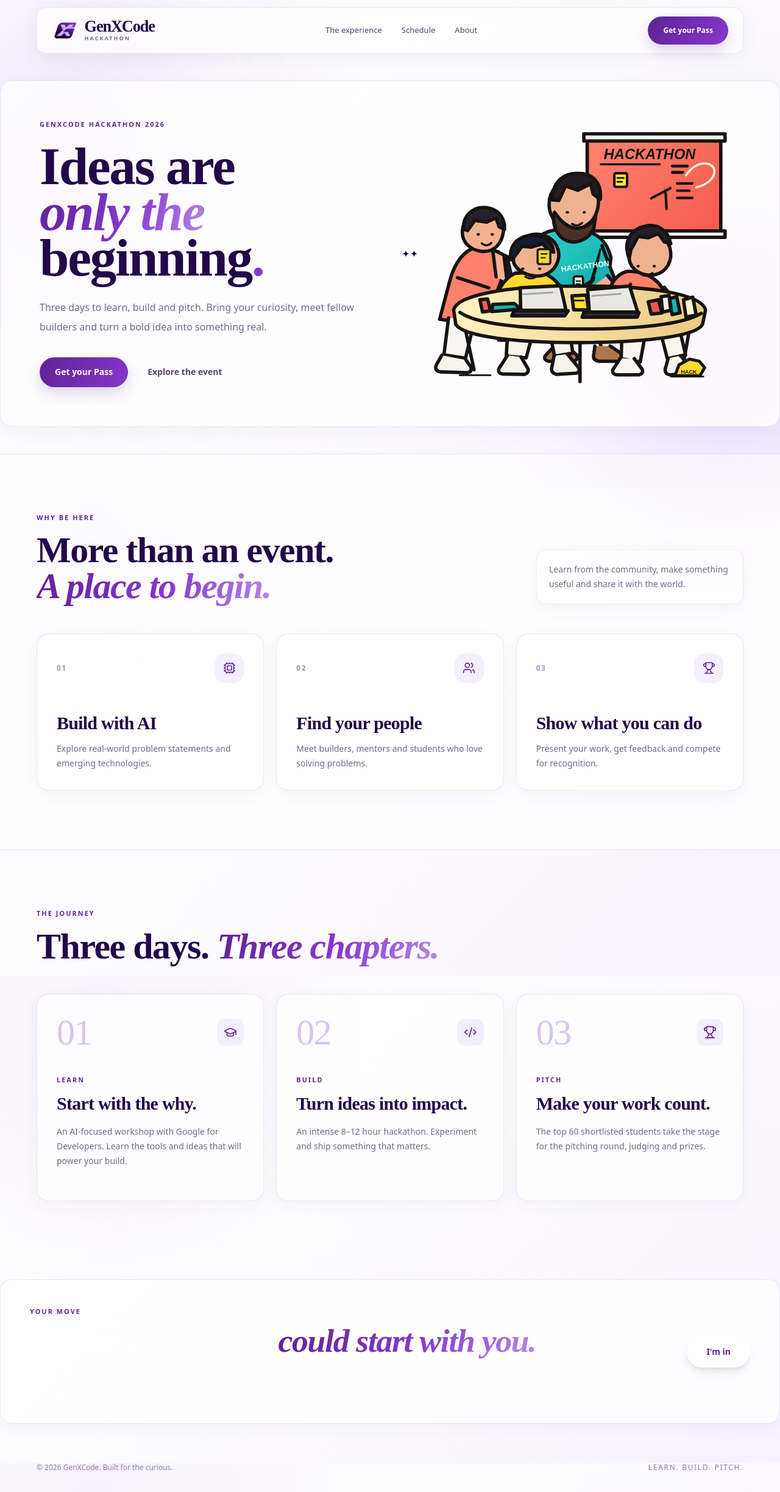
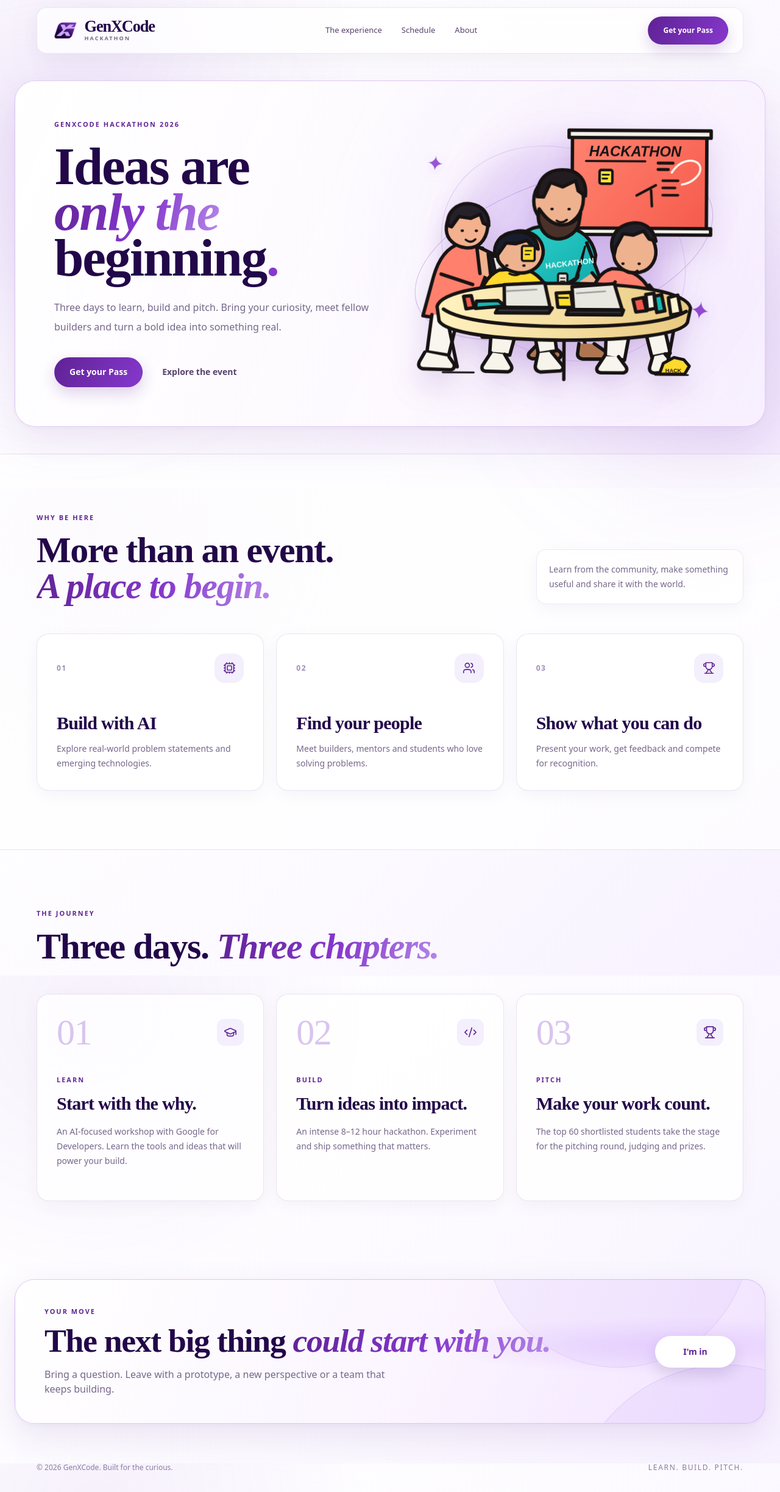
Before and after one commit to veds-2246/GXC-Hackathon, a Next.js app: page / in a window 1280 px wide. Shown: the whole page at 61% size. Built offline with nearby package versions, Linux system fonts and the light colour scheme; a web font is replaced by a local one.

Commit message:
Style floating hero art and restore readable lavender CTA panel

```diff
--- a/app/globals.css
+++ b/app/globals.css
@@ -552,3 +552,223 @@
     transform: none;
   }
 }
+
+/* =========================================
+   LANDING HERO — TWO-COLUMN EDITORIAL CARD
+========================================= */
+
+.hero-shell {
+  width: min(1440px, calc(100% - 48px));
+  margin-inline: auto;
+}
+
+.hero-layout {
+  overflow: hidden;
+  border: 1px solid rgba(134, 56, 205, 0.25);
+  border-radius: 2.1rem;
+  background:
+    radial-gradient(circle at 76% 47%, rgba(199, 166, 243, 0.12), transparent 27rem),
+    linear-gradient(112deg, rgba(255, 255, 255, 0.98) 0%, rgba(253, 249, 255, 0.96) 58%, rgba(248, 240, 255, 0.94) 100%);
+  box-shadow:
+    0 24px 70px rgba(95, 34, 149, 0.10),
+    0 3px 12px rgba(34, 4, 75, 0.035);
+}
+
+.hero-art-wrap {
+  isolation: isolate;
+}
+
+.hero-art-glow {
+  position: absolute;
+  z-index: 0;
+  width: 76%;
+  aspect-ratio: 1;
+  border-radius: 50%;
+  background: radial-gradient(
+    circle,
+    rgba(199, 166, 243, 0.62) 0%,
+    rgba(199, 166, 243, 0.40) 34%,
+    rgba(134, 56, 205, 0.16) 58%,
+    transparent 74%
+  );
+  filter: blur(22px);
+  pointer-events: none;
+}
+
+.hero-art-orbit {
+  position: absolute;
+  z-index: 0;
+  width: 96%;
+  height: 52%;
+  border: 1.5px solid rgba(134, 56, 205, 0.32);
+  border-radius: 50%;
+  pointer-events: none;
+}
+
+.hero-art-orbit-one {
+  transform: rotate(-19deg);
+}
+
+.hero-art-orbit-two {
+  width: 78%;
+  height: 72%;
+  border-color: rgba(199, 166, 243, 0.52);
+  transform: rotate(26deg);
+}
+
+.hero-art {
+  display: block;
+  overflow: visible;
+  filter: drop-shadow(0 22px 24px rgba(95, 34, 149, 0.17));
+  transform-origin: center;
+  animation: float-slow 7.5s ease-in-out infinite;
+}
+
+.hero-art-sparkle {
+  position: absolute;
+  z-index: 2;
+  color: #8638cd;
+  font-size: 2rem;
+  line-height: 1;
+  pointer-events: none;
+  filter: drop-shadow(0 4px 10px rgba(134, 56, 205, 0.20));
+  animation: sparkle-float 4.8s ease-in-out infinite;
+}
+
+.hero-art-sparkle-one {
+  top: 16%;
+  left: 8%;
+}
+
+.hero-art-sparkle-two {
+  right: 5%;
+  bottom: 25%;
+  font-size: 2.35rem;
+  animation-delay: -2.2s;
+}
+
+@keyframes sparkle-float {
+  0%, 100% { opacity: 0.72; transform: translateY(0) rotate(0deg) scale(1); }
+  50% { opacity: 1; transform: translateY(-9px) rotate(14deg) scale(1.12); }
+}
+
+/* =========================================
+   YOUR MOVE — LIGHT LAVENDER PANEL
+   Keep text visible even while hovered.
+========================================= */
+
+.cta-panel.card-hover {
+  position: relative;
+  isolation: isolate;
+  overflow: hidden;
+  border: 1px solid rgba(134, 56, 205, 0.25);
+  border-radius: 2rem;
+  color: #220749;
+  background:
+    radial-gradient(ellipse at 88% 46%, rgba(222, 190, 255, 0.55), transparent 25rem),
+    linear-gradient(112deg, #ffffff 0%, #fbf5ff 55%, #f1e2ff 100%);
+  box-shadow:
+    0 20px 55px rgba(95, 34, 149, 0.11),
+    0 3px 12px rgba(34, 4, 75, 0.035);
+}
+
+.cta-panel.card-hover:hover {
+  background:
+    radial-gradient(ellipse at 88% 46%, rgba(222, 190, 255, 0.62), transparent 25rem),
+    linear-gradient(112deg, #ffffff 0%, #fbf5ff 55%, #f1e2ff 100%);
+  border-color: rgba(134, 56, 205, 0.38);
+  box-shadow:
+    0 24px 60px rgba(95, 34, 149, 0.15),
+    0 3px 12px rgba(34, 4, 75, 0.04);
+}
+
+.cta-panel.card-hover h1,
+.cta-panel.card-hover h2,
+.cta-panel.card-hover h3 {
+  color: #220749;
+}
+
+.cta-panel.card-hover .cta-label {
+  color: #5f2295;
+}
+
+.cta-panel.card-hover .cta-muted {
+  color: #76678a;
+}
+
+.cta-panel.card-hover::before {
+  width: 27rem;
+  height: 27rem;
+  top: -18rem;
+  right: 2%;
+  border-color: rgba(134, 56, 205, 0.10);
+  background: rgba(199, 166, 243, 0.10);
+}
+
+.cta-panel.card-hover::after {
+  width: 32rem;
+  height: 32rem;
+  right: -12rem;
+  bottom: -26rem;
+  border-color: rgba(134, 56, 205, 0.12);
+  background: rgba(199, 166, 243, 0.14);
+}
+
+.cta-button {
+  min-width: 132px;
+  box-shadow: 0 12px 25px rgba(34, 4, 75, 0.12);
+}
+
+.cta-button:hover {
+  color: #4b1877;
+  box-shadow: 0 16px 32px rgba(95, 34, 149, 0.18);
+}
+
+/* Keep the new two-column hero balanced on narrow screens. */
+@media (max-width: 1023px) {
+  .hero-layout {
+    text-align: left;
+  }
+
+  .hero-art-wrap {
+    min-height: clamp(250px, 62vw, 420px);
+  }
+
+  .hero-art {
+    max-width: 490px;
+  }
+}
+
+@media (max-width: 640px) {
+  .hero-shell {
+    width: min(100% - 28px, 1440px);
+  }
+
+  .hero-layout {
+    border-radius: 1.5rem;
+  }
+
+  .hero-art-wrap {
+    min-height: 235px;
+  }
+
+  .hero-art-sparkle-one {
+    left: 1%;
+  }
+
+  .hero-art-sparkle-two {
+    right: 0;
+    bottom: 18%;
+  }
+
+  .cta-panel.card-hover {
+    border-radius: 1.5rem;
+  }
+}
+
+@media (prefers-reduced-motion: reduce) {
+  .hero-art,
+  .hero-art-sparkle {
+    animation: none !important;
+  }
+}
```
